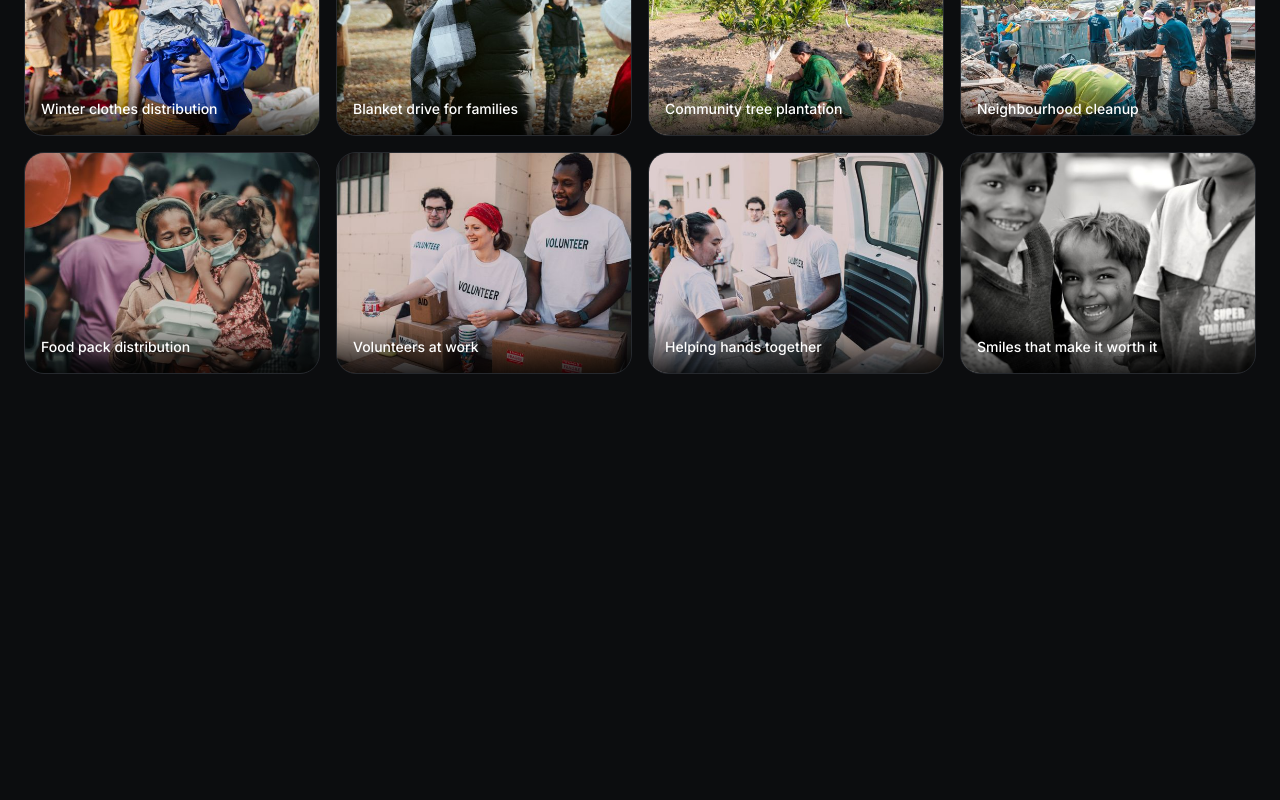
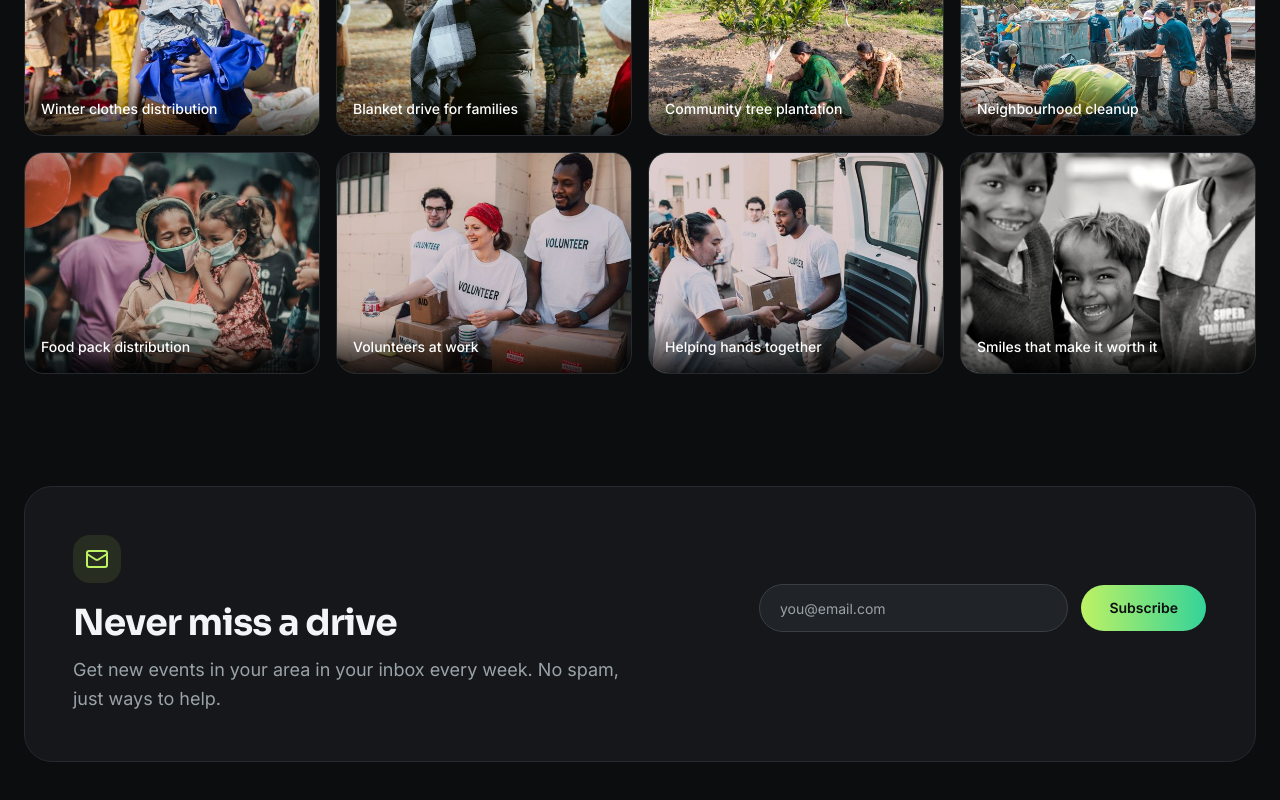
Before and after one commit to AkramMdkhan/shebabondhu-client, a Next.js app: page / in a window 1280 px wide. Shown: the part 1995-2795 px from the top of the page. Before the commit the page ends 2481 px from the top, so only its background shows below. Built offline with nearby package versions, Linux system fonts and the light colour scheme; no server answers.

Commit message:
feat: show newsletter section on home page

```diff
--- a/src/app/page.tsx
+++ b/src/app/page.tsx
@@ -1,6 +1,7 @@
 import { Banner } from "@/components/home/banner";
 import { Features } from "@/components/home/features";
 import { Gallery } from "@/components/home/gallery";
+import { Newsletter } from "@/components/home/newsletter";
 import { RecentEvents } from "@/components/home/recent-events";
 
 export default function HomePage() {
@@ -10,6 +11,7 @@ export default function HomePage() {
       <Features />
       <RecentEvents />
       <Gallery />
+      <Newsletter />
     </>
   );
 }
```
